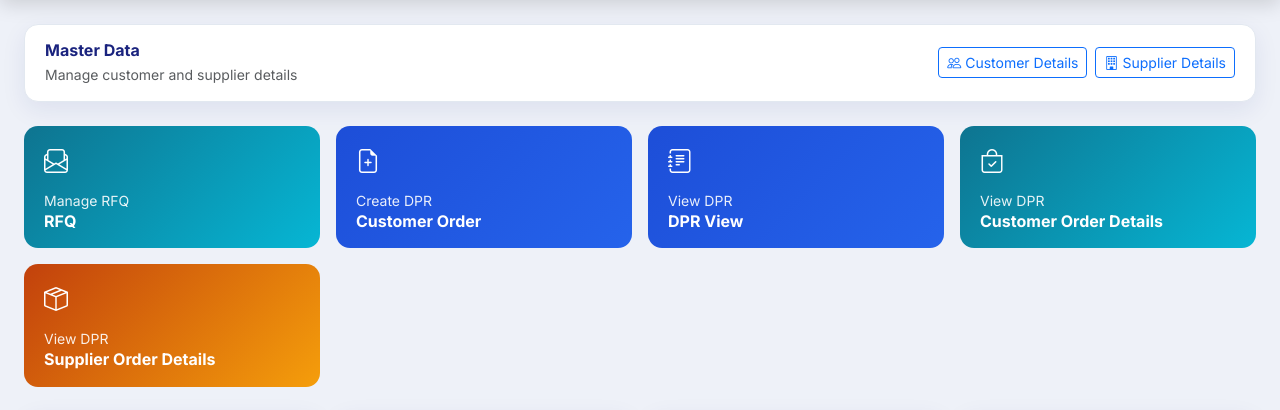
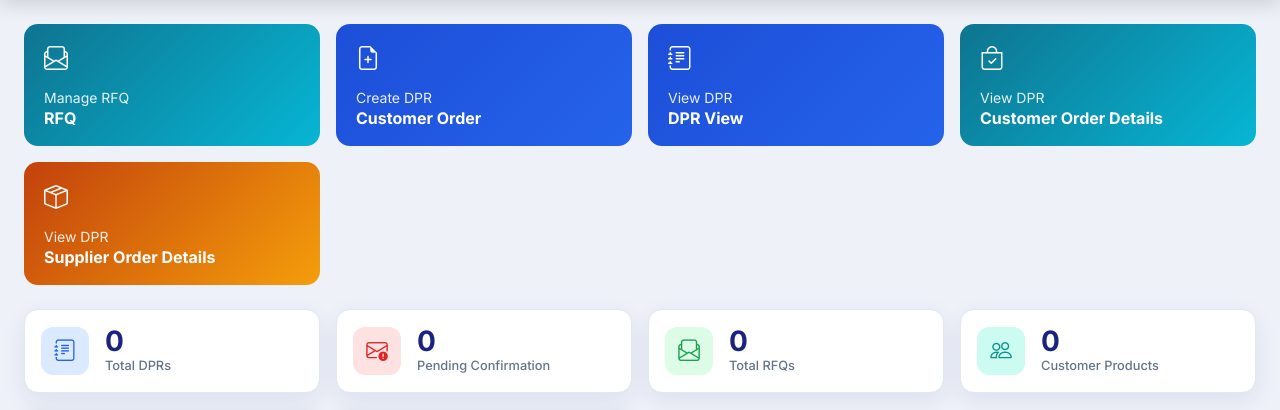
Before and after one commit to DhiviJR/DPR-Tool, a Django app: page / in a window 1280 px wide. Shown: the part 61-471 px from the top of the page. Run offline with Django 5.2, Linux system fonts and the light colour scheme; the visitor is signed in with stand-in values (Sample User, id 1); data that the repository does not hold is empty.

Commit message:
commented master data

```diff
--- a/templates/dashboard.html
+++ b/templates/dashboard.html
@@ -13,7 +13,7 @@
 </div> -->
 
 <!-- Quick actions -->
-<div class="dpr-card dpr-dashboard-menu mb-4">
+<!-- <div class="dpr-card dpr-dashboard-menu mb-4">
     <div class="d-flex flex-wrap align-items-center justify-content-between gap-3">
         <div>
             <h6 class="mb-1">Master Data</h6>
@@ -28,7 +28,7 @@
             </a>
         </div>
     </div>
-</div>
+</div> -->
 
 <div class="row g-3 mb-4">
     <div class="col-md-6 col-xl-3">
```
